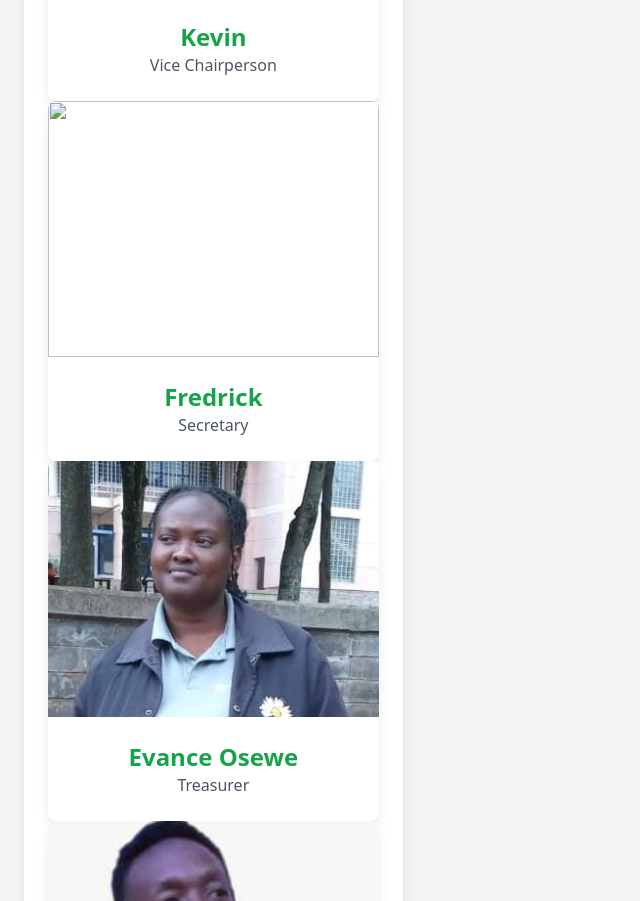
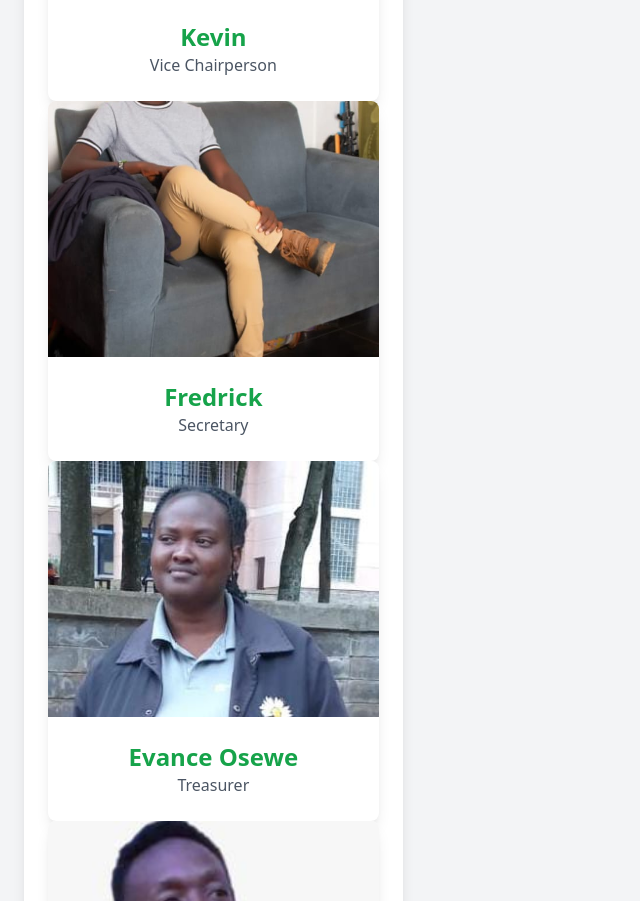
Before and after one commit to moiajiraclub/ajira, a website: page team.html in a window 1280 px wide. Shown: the part 1535-2436 px from the top of the page, without its empty margins (0-640 px from the left). Drawn offline with nearby package versions, Linux system fonts and the light colour scheme.

Commit message:
Update team.html

```diff
--- a/team.html
+++ b/team.html
@@ -65,7 +65,7 @@
 
                  <!-- Team Member 5 -->
                  <div class="bg-white rounded-lg shadow-lg overflow-hidden transform hover:scale-105 transition duration-300">
-                    <img src="fred.jpg" class="w-full h-64 object-cover">
+                    <img src="fredd.jpeg" class="w-full h-64 object-cover">
                     <div class="p-6">
                         <h3 class="text-2xl font-bold text-green-600">Fredrick</h3>
                         <p class="text-gray-600">Secretary</p>
```
